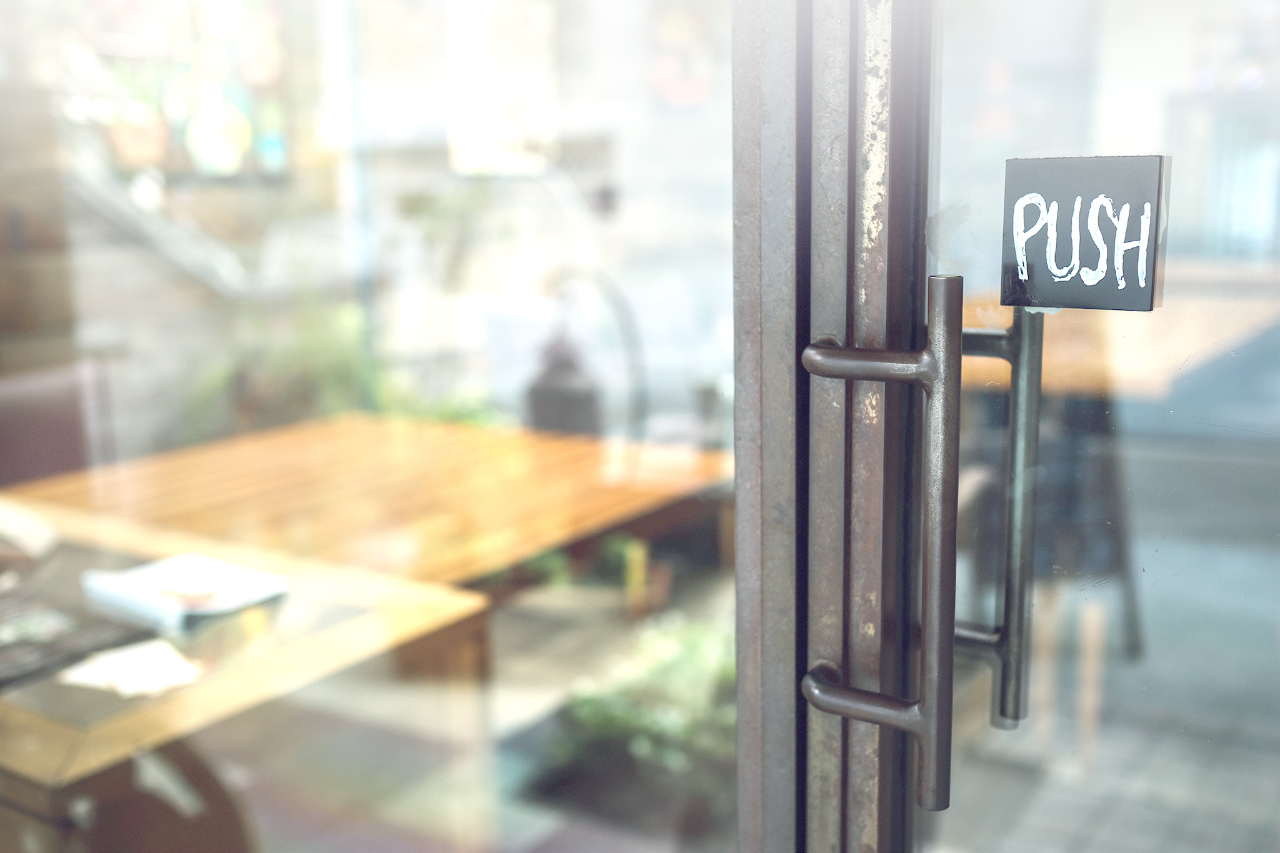
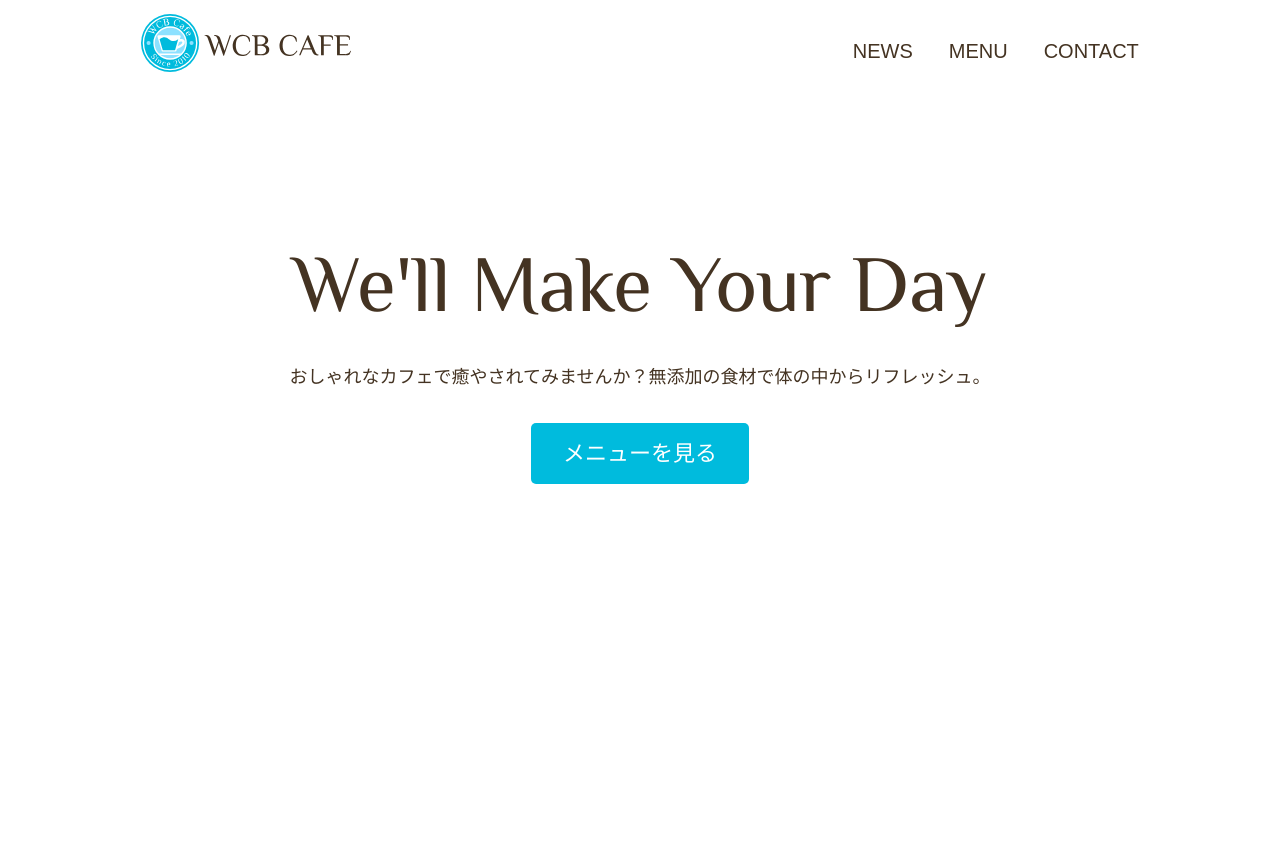
Before and after one commit to shuto0522/mysite, a plain HTML site: page index.html in a window 1280 px wide. Shown: the top 853 px of the page. After the commit the page ends 800 px from the top, so only its background shows below. Drawn offline with Linux system fonts and the light colour scheme; some packages are replaced by stand-ins of ours; files whose address does not match are found by name.

Commit message:
Update index.html

```diff
--- a/index.html
+++ b/index.html
@@ -11,8 +11,8 @@
         <link rel="icon" type="image/png" href="images/favicon.png">
     </head>
     <body>
-        <img src="https://github.com/shuto0522/mysite/blob/main/contact-bg.jpg?raw=true">
-    <div id="home" class="big-bg">
+
+    <div id="home" class="big-bg"  style="background: url();">
 
         <header class="page-header wrapper">
             <h1><a href="index.html"><img class="logo" src="images/logo.svg" alt="WCBカフェホーム"></a></h1>
```
